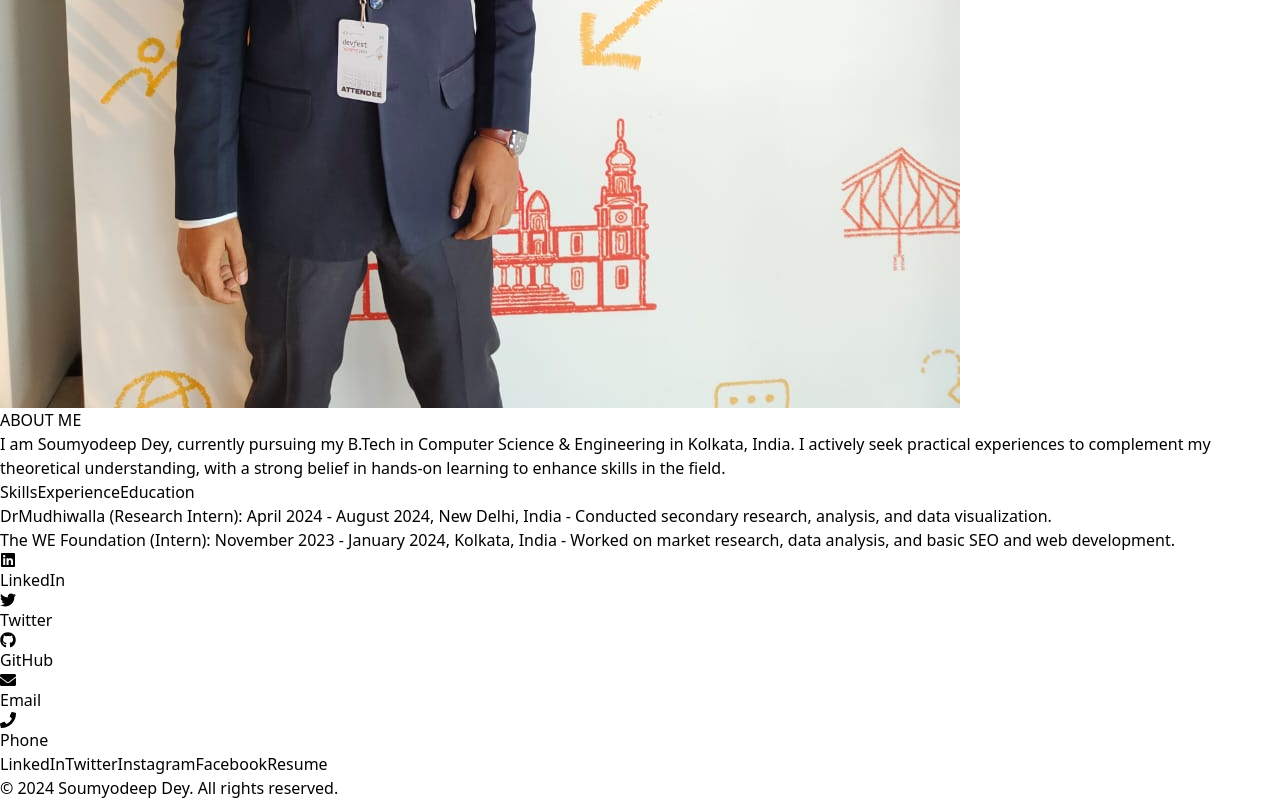
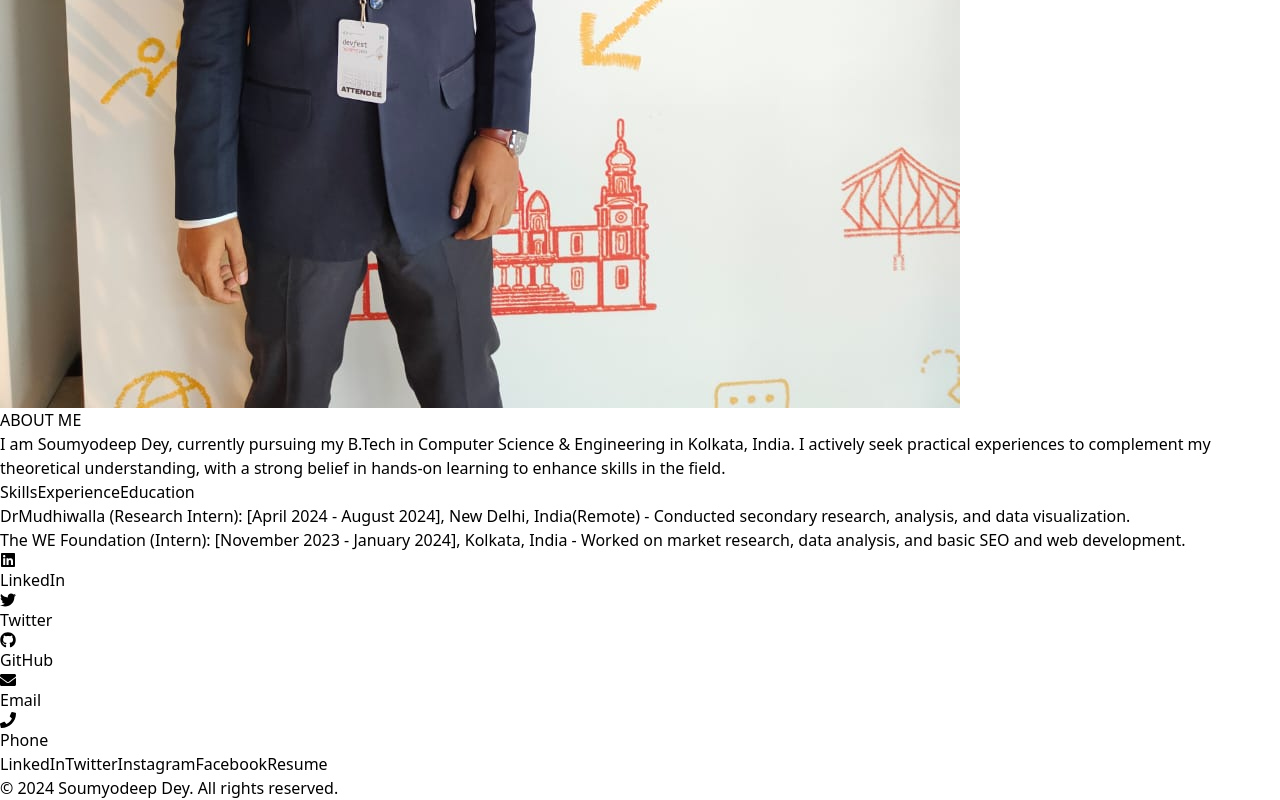
Before and after one commit to Soumyodeep-Dey/SD-portfolio, a React (Vite) app: page / in a window 1280 px wide. Both pictures are taken after a click on the element "Experience". Shown: the part 920-1720 px from the top of the page. Built offline with nearby package versions, Linux system fonts and the light colour scheme.

Commit message:
experiene changed a bit

```diff
--- a/src/components/Home/Home.jsx
+++ b/src/components/Home/Home.jsx
@@ -52,15 +52,15 @@ function Home() {
             )}
             {activeSection === 'experience' && (
               <ul className="list-disc pl-5 text-gray-700">
-                <li><span className="font-semibold">DrMudhiwalla (Research Intern):</span> April 2024 - August 2024, New Delhi, India - Conducted secondary research, analysis, and data visualization.</li>
-                <li><span className="font-semibold">The WE Foundation (Intern):</span> November 2023 - January 2024, Kolkata, India - Worked on market research, data analysis, and basic SEO and web development.</li>
+                <li><span className="font-semibold">DrMudhiwalla (Research Intern):</span> [April 2024 - August 2024], New Delhi, India(Remote) - Conducted secondary research, analysis, and data visualization.</li>
+                <li><span className="font-semibold">The WE Foundation (Intern):</span> [November 2023 - January 2024], Kolkata, India - Worked on market research, data analysis, and basic SEO and web development.</li>
               </ul>
             )}
             {activeSection === 'education' && (
               <ul className="list-disc pl-5 text-gray-700">
-                <li><span className="font-semibold">B.Tech in Computer Science (YGPA : almost 7.5):</span> Dr. Sudhir Chandra Sur Degree Engineering College, 2022-2026</li>
-                <li><span className="font-semibold">Uccha Madhyamik (percentage : 80%):</span> Kodalia Agapur High School (H.S.), 2020-2022</li>
-                <li><span className="font-semibold">Madhyamik (percentage : 87%):</span> Kodalia Agapur High School (H.S.), 2014-2020</li>
+                <li><span className="font-semibold">B.Tech in Computer Science (YGPA : Almost 7.5):</span> Dr. Sudhir Chandra Sur Degree Engineering College, 2022-2026</li>
+                <li><span className="font-semibold">Uccha Madhyamik (Percentage : 80%):</span> Kodalia Agapur High School (H.S.), 2020-2022</li>
+                <li><span className="font-semibold">Madhyamik (Percentage : 87%):</span> Kodalia Agapur High School (H.S.), 2014-2020</li>
               </ul>
             )}
           </div>
```
